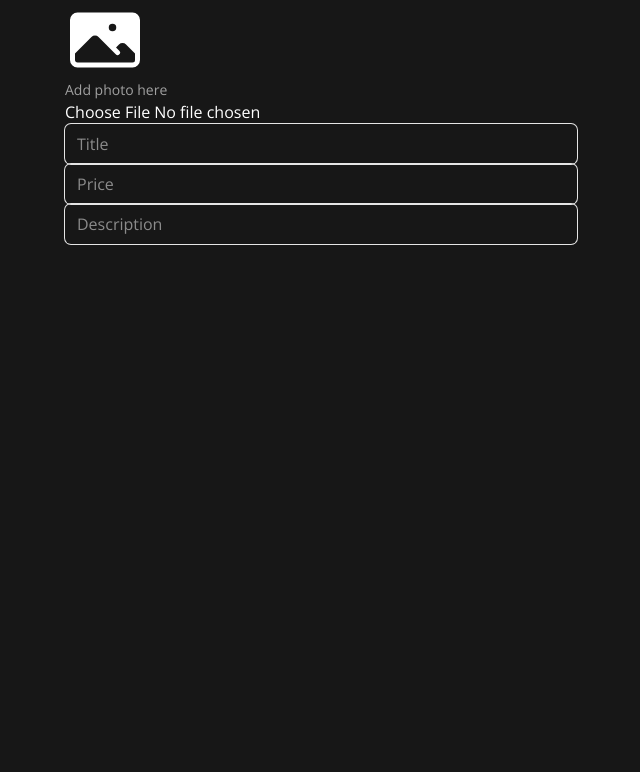
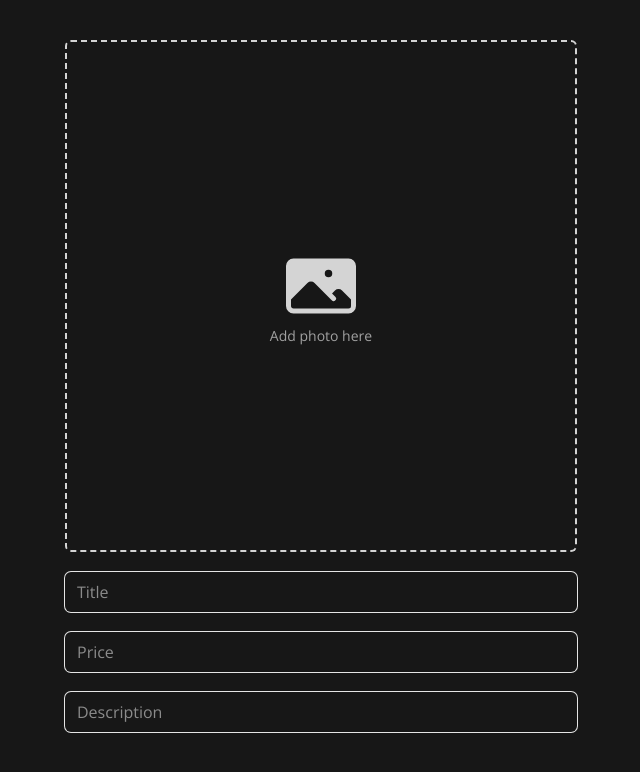
Before and after one commit to shyunlee/nevertheless-market, a Next.js app: page /products/add in a window 1280 px wide. Shown: the top 772 px of the page, without its empty margins (319-959 px from the left). Built offline with nearby package versions, Linux system fonts and the light colour scheme.

Commit message:
update style add product page

```diff
--- a/app/products/add/page.tsx
+++ b/app/products/add/page.tsx
@@ -2,8 +2,8 @@ import FormAddProduct from "@/components/FormAddProduct";
 
 export default function AddProductPage() {
   return (
-    <>
+    <section className='pt-10'>
       <FormAddProduct />
-    </>
+    </section>
   )
 };
--- a/components/FormAddProduct.tsx
+++ b/components/FormAddProduct.tsx
@@ -1,8 +1,8 @@
 'use client';
 
-import { PhotoIcon } from "@heroicons/react/24/solid";
-import FormInput from "./FormInput";
-import { useState } from "react";
+import { PhotoIcon } from '@heroicons/react/24/solid';
+import FormInput from './FormInput';
+import { useState } from 'react';
 
 export default function FormAddProduct() {
   const [titleValue, setTitleValue] = useState('');
@@ -10,32 +10,57 @@ export default function FormAddProduct() {
   const [descriptionValue, setDescriptionValue] = useState('');
 
   const inputChange = (e: React.ChangeEvent<HTMLInputElement>) => {
-    console.log(e.target.value)
+    console.log(e.target.value);
     switch (e.target.name) {
       case 'title':
-        setTitleValue(e.target.value)
+        setTitleValue(e.target.value);
         break;
       case 'price':
-        setPriceValue(Number(e.target.value))
+        setPriceValue(Number(e.target.value));
         break;
       case 'description':
-        setDescriptionValue(e.target.value)
+        setDescriptionValue(e.target.value);
       default:
         break;
     }
-  }
+  };
+
   return (
     <>
-      <form>
-        <label>
+      <form className='flex flex-col gap-5'>
+        <label
+          htmlFor='photo'
+          className='aspect-square border-2 border-neutral-300 border-dashed rounded-md flex flex-col justify-center items-center text-neutral-300 cursor-pointer active:*:scale-98'
+        >
           <PhotoIcon className='w-20' />
           <div className='text-neutral-400 text-sm'>Add photo here</div>
         </label>
-        <input type="file" id='photo' name='photo' />
-        <FormInput name='title' required placeholder='Title' type='text' value={titleValue} onChange={inputChange}/>
-        <FormInput name='price' required placeholder='Price' type='number' value={priceValue} onChange={inputChange}/>
-        <FormInput name='description' required placeholder='Description' type='text' value={descriptionValue} onChange={inputChange}/>
+        <input type='file' id='photo' name='photo' hidden />
+        <FormInput
+          name='title'
+          required
+          placeholder='Title'
+          type='text'
+          value={titleValue}
+          onChange={inputChange}
+        />
+        <FormInput
+          name='price'
+          required
+          placeholder='Price'
+          type='number'
+          value={priceValue}
+          onChange={inputChange}
+        />
+        <FormInput
+          name='description'
+          required
+          placeholder='Description'
+          type='text'
+          value={descriptionValue}
+          onChange={inputChange}
+        />
       </form>
     </>
-  )
-};
+  );
+}
```
